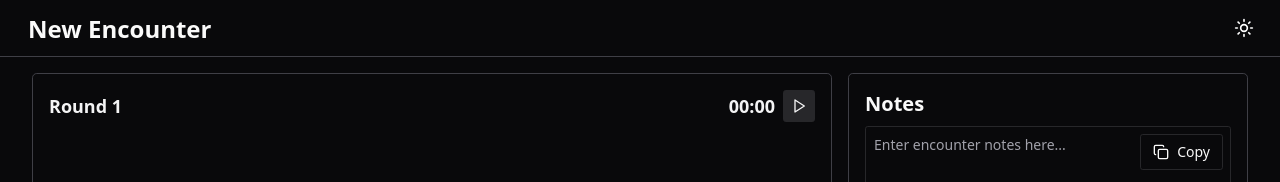
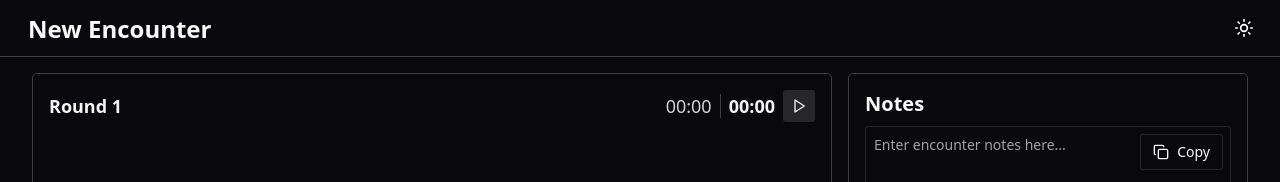
Before and after one commit to crfpr/encounter-chronicle-app, a React (Vite) app: page / in a window 1280 px wide. Shown: the top 182 px of the page. Built offline with nearby package versions, Linux system fonts and the light colour scheme.

Commit message:
Add turn timer to UI
Implemented a turn timer displayed to the left of the encounter timer. The turn timer is formatted in a thinner font and separated by a vertical dividing line for better visual distinction.
[skip gpt_engineer]

```diff
--- a/src/components/EncounterHeader.jsx
+++ b/src/components/EncounterHeader.jsx
@@ -2,7 +2,7 @@ import React from 'react';
 import { Button } from '../components/ui/button';
 import { Play, Pause } from 'lucide-react';
 
-const EncounterHeader = ({ isRunning, toggleEncounter, encounterTime, round }) => {
+const EncounterHeader = ({ isRunning, toggleEncounter, encounterTime, turnTime, round }) => {
   const formatTime = (seconds) => {
     const minutes = Math.floor(seconds / 60);
     const remainingSeconds = seconds % 60;
@@ -15,6 +15,8 @@ const EncounterHeader = ({ isRunning, toggleEncounter, encounterTime, round }) =
         <div className="text-lg font-semibold text-zinc-900 dark:text-zinc-100" aria-live="polite">Round {round}</div>
       </div>
       <div className="flex items-center space-x-2">
+        <div className="text-lg font-light text-zinc-700 dark:text-zinc-300" aria-live="polite">{formatTime(turnTime)}</div>
+        <div className="w-px h-6 bg-zinc-300 dark:bg-zinc-700"></div>
         <div className="text-lg font-semibold text-zinc-900 dark:text-zinc-100" aria-live="polite">{formatTime(encounterTime)}</div>
         <Button
           onClick={toggleEncounter}
--- a/src/components/EncounterTracker.jsx
+++ b/src/components/EncounterTracker.jsx
@@ -32,6 +32,7 @@ const EncounterTracker = forwardRef(({ encounterName, setEncounterName, exportEn
       combatants,
       round: encounterLogic.round,
       encounterTime: encounterLogic.encounterTime,
+      turnTime: encounterLogic.turnTime,
       notes,
       log: encounterLogic.encounterLog,
       activeCombatantIndex: encounterLogic.activeCombatantIndex,
@@ -44,6 +45,7 @@ const EncounterTracker = forwardRef(({ encounterName, setEncounterName, exportEn
       encounterLogic.setRound(loadedEncounterData.round || 1);
       encounterLogic.setActiveCombatantIndex(loadedEncounterData.activeCombatantIndex || 0);
       encounterLogic.setEncounterTime(loadedEncounterData.encounterTime || 0);
+      encounterLogic.setTurnTime(loadedEncounterData.turnTime || 0);
       setNotes(loadedEncounterData.notes || '');
       encounterLogic.setEncounterLog(loadedEncounterData.log || []);
       setEncounterName(loadedEncounterData.encounterName || 'New Encounter');
@@ -105,6 +107,7 @@ const EncounterTracker = forwardRef(({ encounterName, setEncounterName, exportEn
             isRunning={encounterLogic.isRunning}
             toggleEncounter={encounterLogic.toggleEncounter}
             encounterTime={encounterLogic.encounterTime}
+            turnTime={encounterLogic.turnTime}
             round={encounterLogic.round}
           />
         </div>
```
